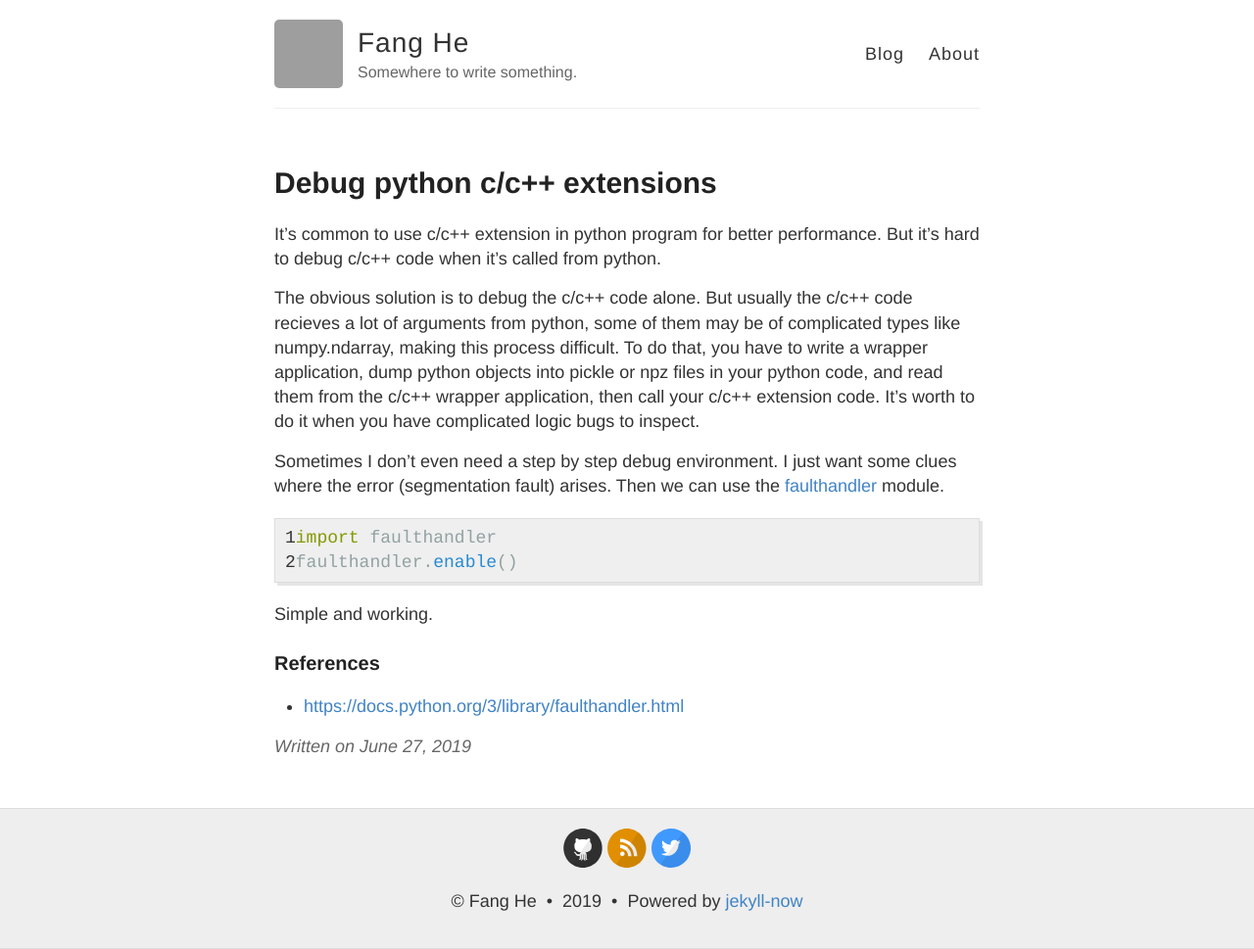
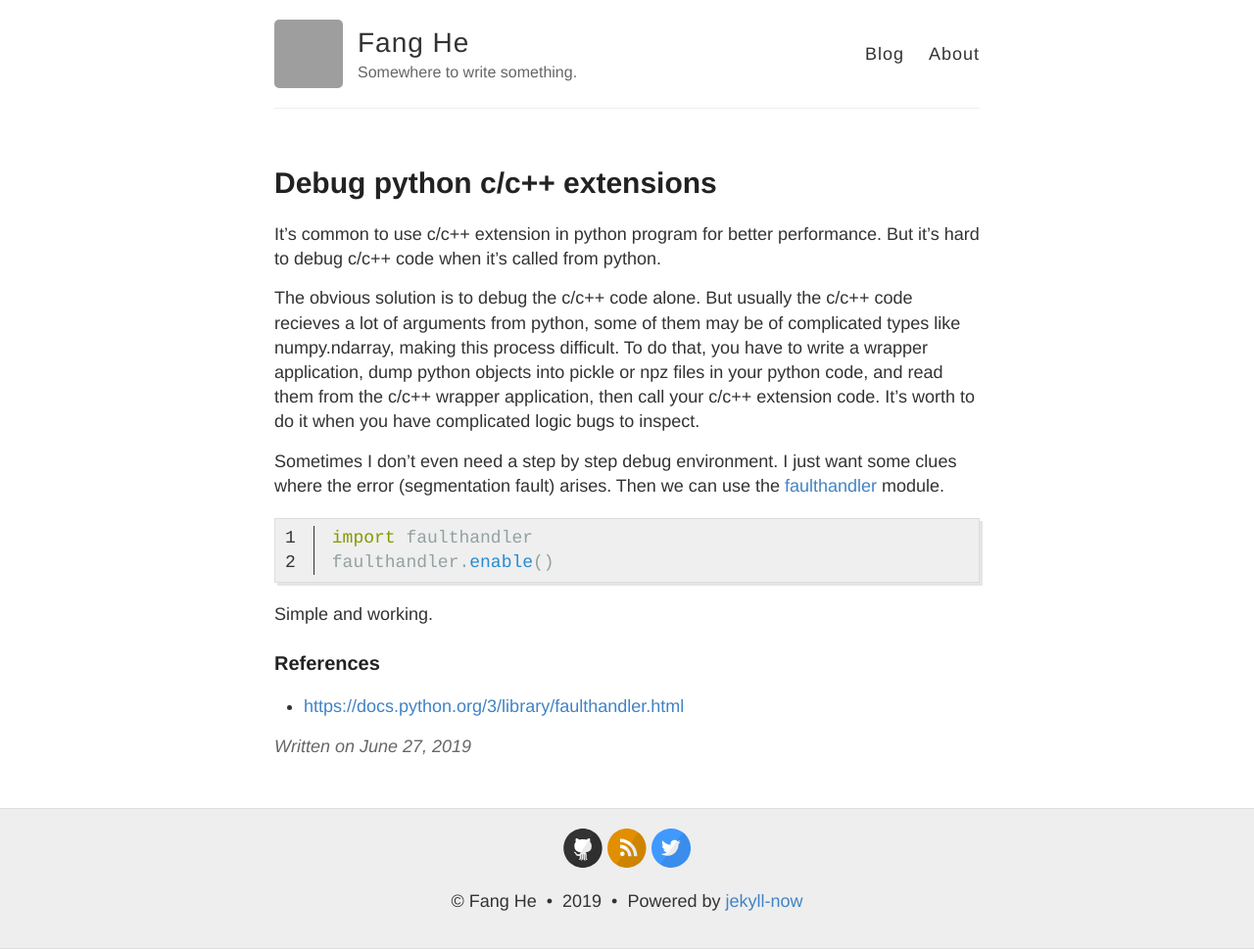
Before and after one commit to h3fang/h3fang.github.io, a Jekyll site: the page built from _posts/2019-6-27-debug_python_c_extension.md, in a window 1280 px wide. Shown: the whole page at 98% size. Built offline with Jekyll 4.4.1, drawn with Linux system fonts in a browser that asks for light colours; comment, search, counter and statistics services are not loaded; grey boxes are pictures that could not be loaded.

Commit message:
fix line number css style

```diff
--- a/_sass/_highlights.scss
+++ b/_sass/_highlights.scss
@@ -16,6 +16,37 @@ code {
 
 p > code.highlighter-rouge {
   color: #859900;
+}
+
+.highlight table {
+  margin-bottom: 0;
+  font-size: 1em;
+  border: 0;
+
+  td {
+    padding: 0;
+    width: calc(100% - 1em);
+    border: 0;
+
+    /* line numbers*/
+    &.gutter,
+    &.rouge-gutter {
+      padding-right: 1em;
+      width: 1em;
+      border-right: 1px solid;
+      text-align: right;
+    }
+
+    /* code */
+    &.code,
+    &.rouge-code {
+      padding-left: 1em;
+    }
+  }
+
+  pre {
+    margin: 0;
+  }
 }
 
 .highlight .c { color: #586E75 } /* Comment */
```
